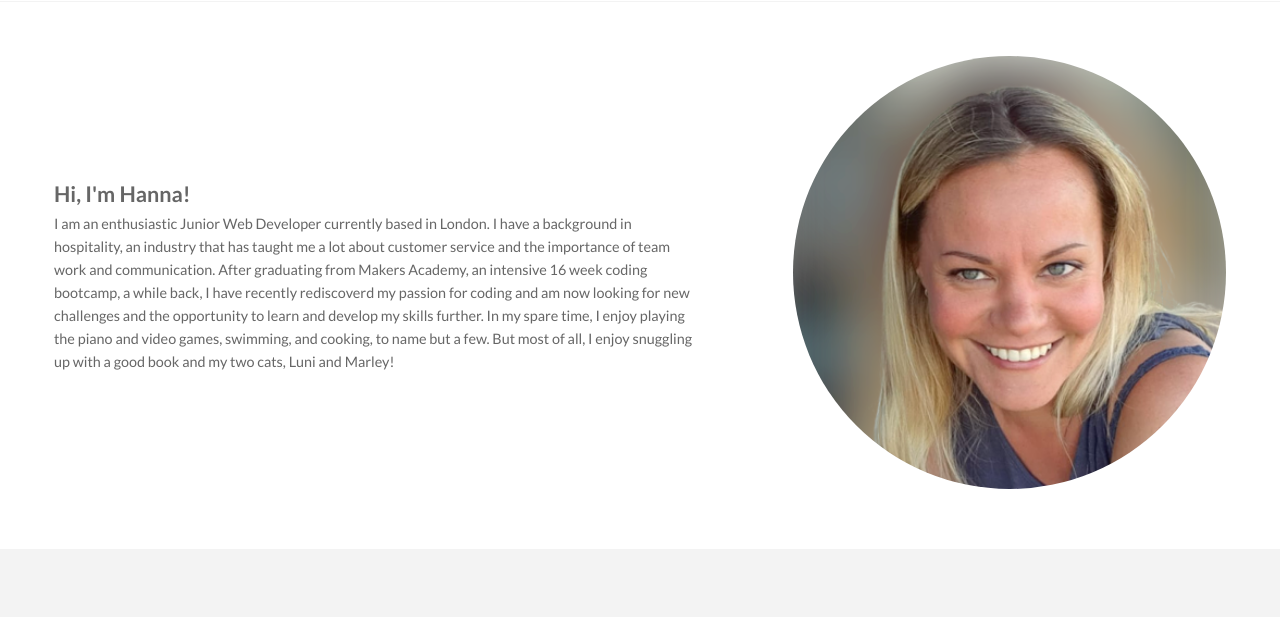
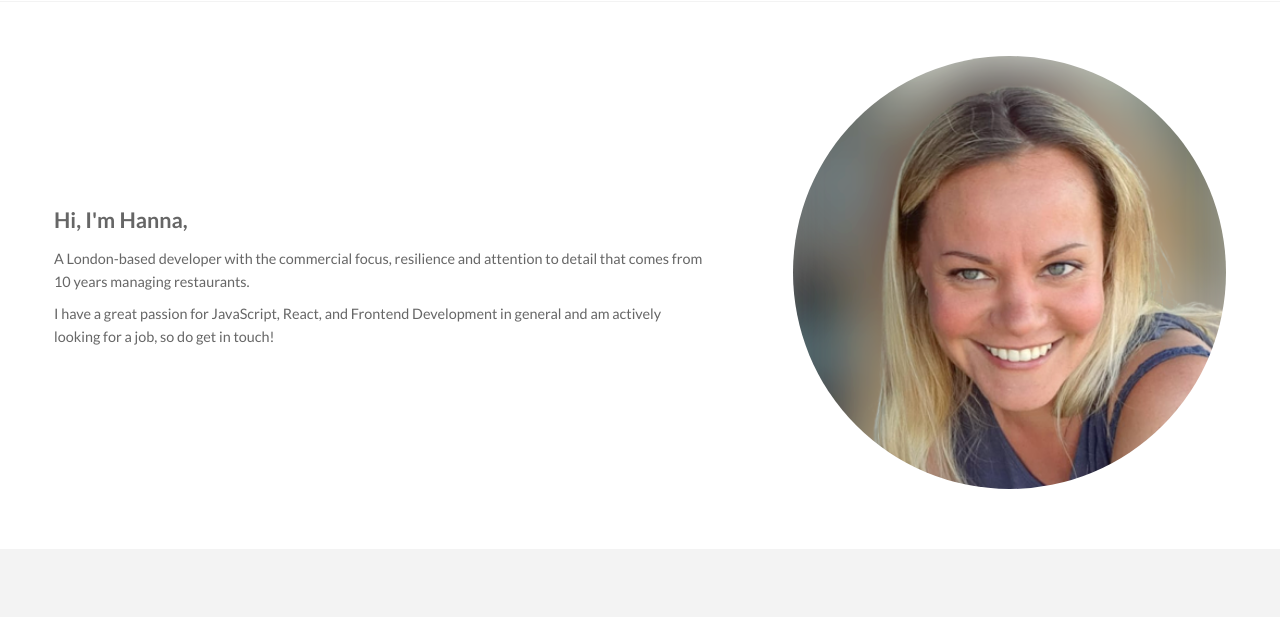
Before and after one commit to HannaEb/hannaeb.github.io, a website: page index.html in a window 1280 px wide. Shown: the part 119-736 px from the top of the page. Drawn offline with Linux system fonts and the light colour scheme.

Commit message:
about text

```diff
--- a/index.html
+++ b/index.html
@@ -64,19 +64,15 @@
             <img src="assets/avatar.png" alt="Avatar" class="about__avatar" />
           </div>
           <div class="about__text-box">
-            <h2>Hi, I'm Hanna!</h2>
-            <p>
-              I am an enthusiastic Junior Web Developer currently based in
-              London. I have a background in hospitality, an industry that has
-              taught me a lot about customer service and the importance of team
-              work and communication. After graduating from Makers Academy, an
-              intensive 16 week coding bootcamp, a while back, I have recently
-              rediscoverd my passion for coding and am now looking for new
-              challenges and the opportunity to learn and develop my skills
-              further. In my spare time, I enjoy playing the piano and video
-              games, swimming, and cooking, to name but a few. But most of all,
-              I enjoy snuggling up with a good book and my two cats, Luni and
-              Marley!
+            <h2 class="heading-secondary">Hi, I'm Hanna,</h2>
+            <p class="about__text">
+              A London-based developer with the commercial focus, resilience and
+              attention to detail that comes from 10 years managing restaurants.
+            </p>
+            <p class="about__text">
+              I have a great passion for JavaScript, React, and Frontend
+              Development in general and am actively looking for a job, so do
+              get in touch!
             </p>
           </div>
         </div>
@@ -84,9 +80,9 @@
       <section class="section-skills">
         <div class="skills">
           <img
-            src="assets/html5.svg"
             alt="HTML5"
             class="tech-logo tech-logo--portrait"
+            src="assets/html5.svg"
           />
           <img
             src="assets/css3.svg"
--- a/sass/_about.scss
+++ b/sass/_about.scss
@@ -1,5 +1,5 @@
 .section-about {
-  padding: 6rem 2rem;
+  padding: 6rem 4rem;
 
   @include respond(small) {
     padding: 6rem 6rem;
@@ -42,4 +42,10 @@
       width: 60%;
     }
   }
+
+  &__text {
+    &:not(:first-child) {
+      margin-top: 1rem;
+    }
+  }
 }
--- a/sass/_typography.scss
+++ b/sass/_typography.scss
@@ -5,3 +5,7 @@ body {
   line-height: 1.6;
   color: $color-grey-dark;
 }
+
+.heading-secondary {
+  margin-bottom: 1rem;
+}
```
Also changed, not shown: css/styles.css.
